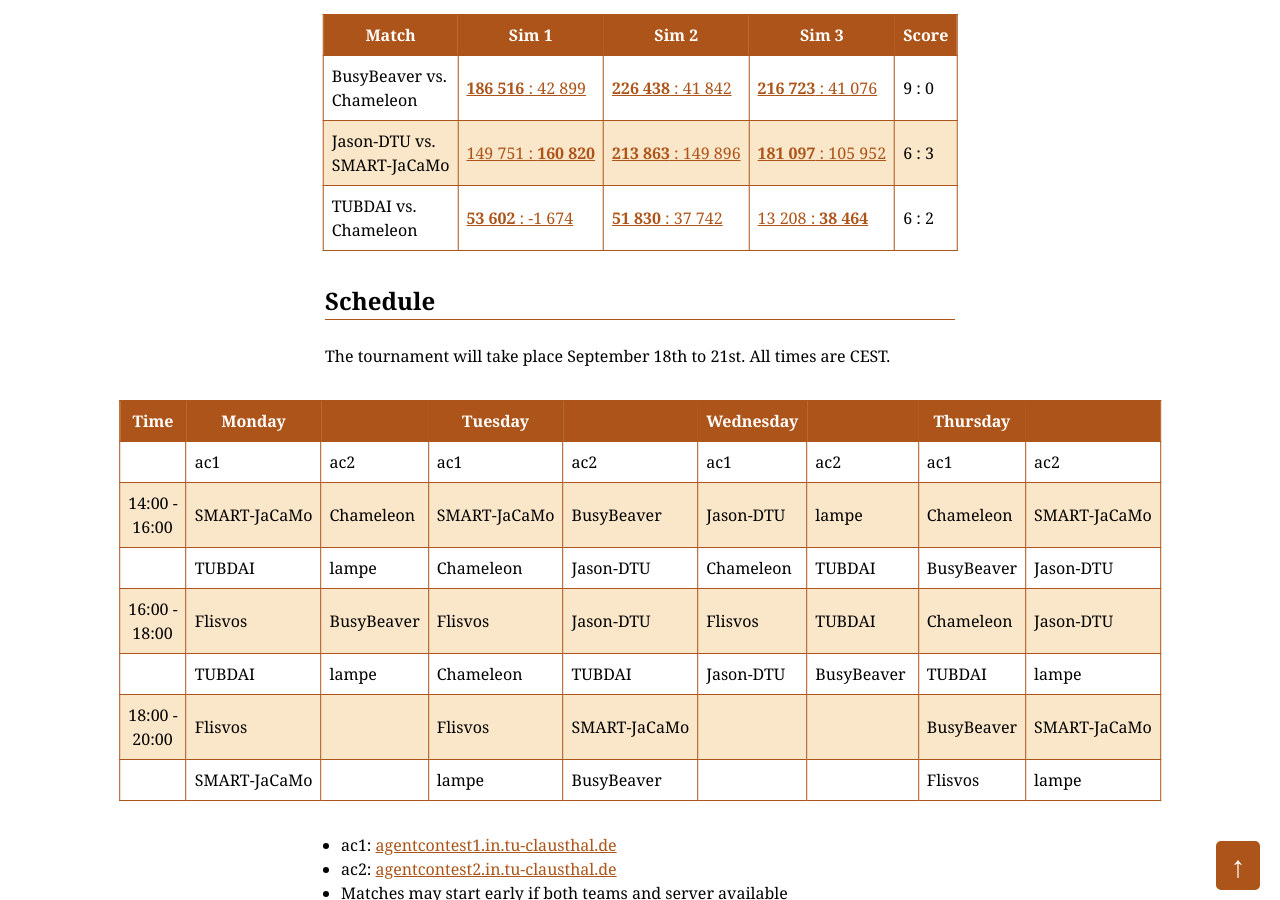
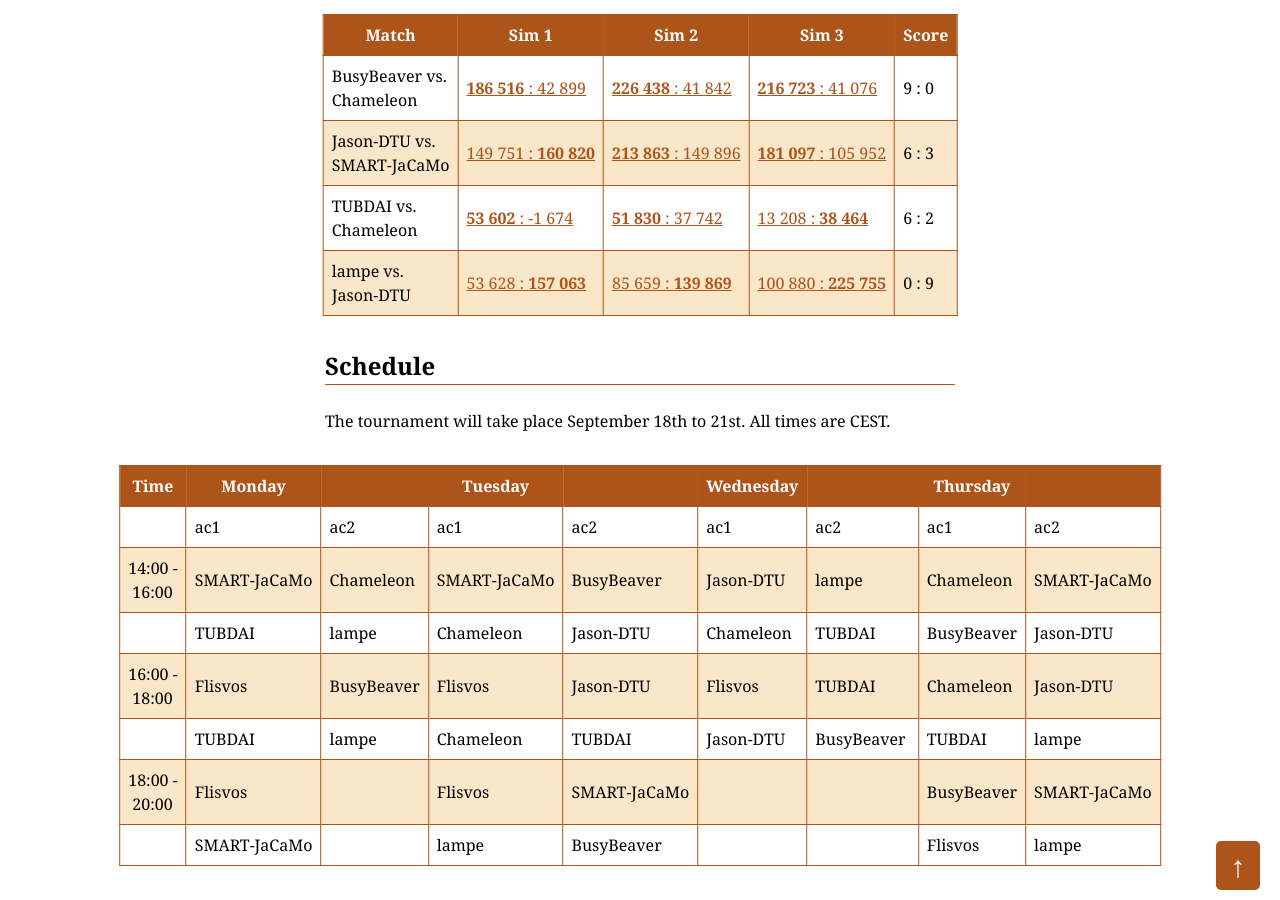
Before and after one commit to agentcontest/agentcontest.github.io, a Jekyll site: the page built from 2017/index.md, in a window 1280 px wide and 900 px high, scrolled down 2348 px. Built offline with Jekyll 4.4.1, drawn with Linux system fonts in a browser that asks for light colours.

Commit message:
round 2 on thursday complete

```diff
--- a/2017/index.md
+++ b/2017/index.md
@@ -62,6 +62,7 @@ Match | Sim 1 | Sim 2 | Sim 3 | Score
 BusyBeaver vs. Chameleon | [**186&nbsp;516**&nbsp;:&nbsp;42&nbsp;899](/2017/replays/?2017-09-21-14-03-40-2017-MAPC-Sim1) | [**226&nbsp;438**&nbsp;:&nbsp;41&nbsp;842](/2017/replays/?2017-09-21-14-03-40-2017-MAPC-Sim2) | [**216&nbsp;723**&nbsp;:&nbsp;41&nbsp;076](/2017/replays/?2017-09-21-14-03-40-2017-MAPC-Sim3) | 9 : 0
 Jason&#8209;DTU vs. SMART&#8209;JaCaMo | [149&nbsp;751&nbsp;:&nbsp;**160&nbsp;820**](/2017/replays/?2017-09-21-14-33-07-2017-MAPC-Sim1) | [**213&nbsp;863**&nbsp;:&nbsp;149&nbsp;896](/2017/replays/?2017-09-21-14-33-07-2017-MAPC-Sim2) | [**181&nbsp;097**&nbsp;:&nbsp;105&nbsp;952](/2017/replays/?2017-09-21-14-33-07-2017-MAPC-Sim3) | 6 : 3
 TUBDAI vs. Chameleon | [**53&nbsp;602**&nbsp;:&nbsp;&#8209;1&nbsp;674](/2017/replays/?2017-09-21-16-08-30-2017-MAPC-Sim1) | [**51&nbsp;830**&nbsp;:&nbsp;37&nbsp;742](/2017/replays/?2017-09-21-16-08-30-2017-MAPC-Sim2) | [13&nbsp;208&nbsp;:&nbsp;**38&nbsp;464**](/2017/replays/?2017-09-21-16-08-30-2017-MAPC-Sim3) | 6 : 2
+lampe vs. Jason&#8209;DTU | [53&nbsp;628&nbsp;:&nbsp;**157&nbsp;063**](/2017/replays/?2017-09-21-15-41-13-2017-MAPC-Sim1) | [85&nbsp;659&nbsp;:&nbsp;**139&nbsp;869**](/2017/replays/?2017-09-21-15-41-13-2017-MAPC-Sim2) | [100&nbsp;880&nbsp;:&nbsp;**225&nbsp;755**](/2017/replays/?2017-09-21-15-41-13-2017-MAPC-Sim3) | 0 : 9
 
 ### Schedule
 
--- a/2017/retrieve-replay.py
+++ b/2017/retrieve-replay.py
@@ -59,5 +59,5 @@ def dl(server, match):
 # Thursday
 #dl("ac1", "2017-09-21-14-03-40-2017-MAPC") # BusyBeaver vs Chameleon
 #dl("ac2", "2017-09-21-14-33-07-2017-MAPC") # Jason-DTU vs. JaCaMo
-dl("ac1", "2017-09-21-16-08-30-2017-MAPC") # TUBDAI vs. Chameleon
-#dl("ac2", "2017-09-21-15-41-13-2017-MAPC") # lampe vs. Jason-DTU
+#dl("ac1", "2017-09-21-16-08-30-2017-MAPC") # TUBDAI vs. Chameleon
+dl("ac2", "2017-09-21-15-41-13-2017-MAPC") # lampe vs. Jason-DTU
```
Also changed, not shown: other parts of 2017/index.md (+1 -1 lines).
